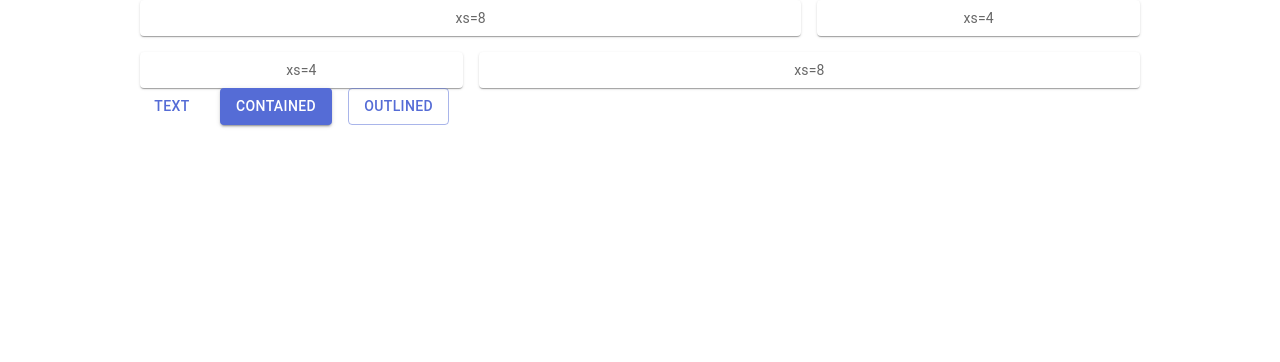
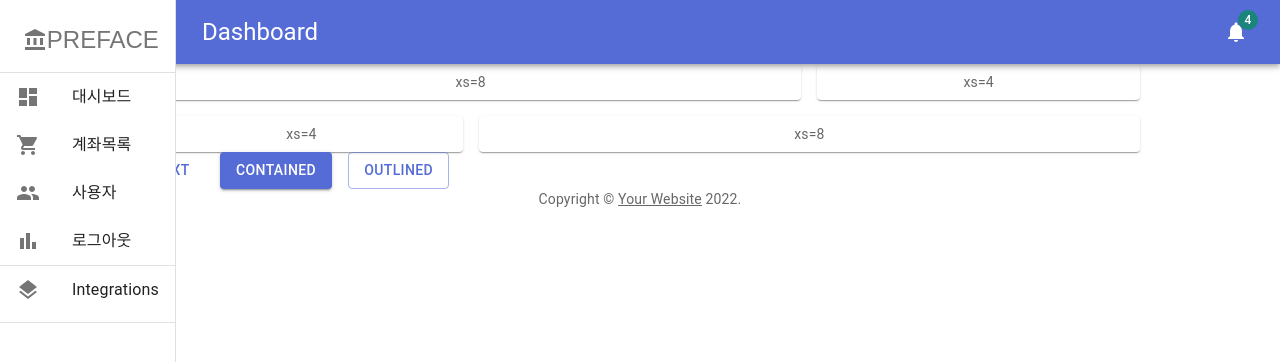
Before and after one commit to pre-on-boarding-fe-7team/pre-onboarding-assignment-week-4-1-team-7, a React (Create React App) app: page / in a window 1280 px wide. Shown: the top 362 px of the page. Built offline with nearby package versions, Linux system fonts and the light colour scheme.

Commit message:
Feat: 추가, Footer, Header, Sider

```diff
--- a/src/App.js
+++ b/src/App.js
@@ -3,14 +3,22 @@ import { ROUTE } from './common/utils/constant';
 import Main from './pages/Main/Main';
 import NotFound from './pages/NotFound/NotFound';
 import Accounts from './pages/Accounts/Accounts';
+import Header from './components/Header';
+import Sider from './components/Sider';
+import Footer from './components/Footer';
 
 function App() {
   return (
-    <Routes>
-      <Route path={ROUTE.MAIN} element={<Main />} />
-      <Route path={ROUTE.ACCOUNTS} element={<Accounts />} />
-      <Route path={ROUTE.NOT_FOUND} element={<NotFound />} />
-    </Routes>
+    <>
+      <Header />
+      <Sider />
+      <Routes>
+        <Route path={ROUTE.MAIN} element={<Main />} />
+        <Route path={ROUTE.ACCOUNTS} element={<Accounts />} />
+        <Route path={ROUTE.NOT_FOUND} element={<NotFound />} />
+      </Routes>
+      <Footer />
+    </>
   );
 }
 
--- /dev/null
+++ b/src/components/Footer.jsx
@@ -0,0 +1,17 @@
+import React from 'react';
+import Link from '@mui/material/Link';
+import Typography from '@mui/material/Typography';
+const Footer = () => {
+  return (
+    <Typography variant="body2" color="text.secondary" align="center">
+      {'Copyright © '}
+      <Link color="inherit" href="https://mui.com/">
+        Your Website
+      </Link>{' '}
+      {new Date().getFullYear()}
+      {'.'}
+    </Typography>
+  );
+};
+
+export default Footer;
--- /dev/null
+++ b/src/components/Header.jsx
@@ -0,0 +1,45 @@
+import React from 'react';
+import styled from '@emotion/styled';
+import Typography from '@mui/material/Typography';
+import IconButton from '@mui/material/IconButton';
+import Badge from '@mui/material/Badge';
+import Toolbar from '@mui/material/Toolbar';
+import MenuIcon from '@mui/icons-material/Menu';
+import AppBar from '@mui/material/AppBar';
+import NotificationsIcon from '@mui/icons-material/Notifications';
+const Header = () => {
+  return (
+    <AppBars position="sticky">
+      <Toolbar
+        sx={{
+          pr: '24px',
+        }}
+      >
+        <IconButton
+          edge="start"
+          color="inherit"
+          aria-label="open drawer"
+          sx={{
+            marginRight: '150px',
+          }}
+        >
+          <MenuIcon />
+        </IconButton>
+        <Typography component="h1" variant="h5" color="inherit" noWrap sx={{ flexGrow: 1 }}>
+          <div> Dashboard</div>
+        </Typography>
+        <IconButton color="inherit">
+          <Badge badgeContent={4} color="secondary">
+            <NotificationsIcon />
+          </Badge>
+        </IconButton>
+      </Toolbar>
+    </AppBars>
+  );
+};
+
+export default Header;
+
+const AppBars = styled(AppBar)`
+  position: sticky;
+`;
--- /dev/null
+++ b/src/components/Sider.jsx
@@ -0,0 +1,77 @@
+import ListItemButton from '@mui/material/ListItemButton';
+import ListItemIcon from '@mui/material/ListItemIcon';
+import ListItemText from '@mui/material/ListItemText';
+import DashboardIcon from '@mui/icons-material/Dashboard';
+import ShoppingCartIcon from '@mui/icons-material/ShoppingCart';
+import PeopleIcon from '@mui/icons-material/People';
+import BarChartIcon from '@mui/icons-material/BarChart';
+import LayersIcon from '@mui/icons-material/Layers';
+import Drawer from '@mui/material/Drawer';
+import styled from '@emotion/styled';
+import List from '@mui/material/List';
+import Toolbar from '@mui/material/Toolbar';
+import AccountBalanceIcon from '@mui/icons-material/AccountBalance';
+
+import Divider from '@mui/material/Divider';
+import IconButton from '@mui/material/IconButton';
+const Sider = () => {
+  return (
+    <SiderBar>
+      <Drawer variant="permanent">
+        <List component="nav">
+          <Toolbar
+            sx={{
+              display: 'flex',
+              alignItems: 'center',
+              justifyContent: 'flex-end',
+              px: [1],
+            }}
+          >
+            <IconButton>
+              <AccountBalanceIcon />
+              PREFACE
+            </IconButton>
+          </Toolbar>
+          <Divider />
+          <ListItemButton>
+            <ListItemIcon>
+              <DashboardIcon />
+            </ListItemIcon>
+            <ListItemText primary="대시보드" />
+          </ListItemButton>
+          <ListItemButton>
+            <ListItemIcon>
+              <ShoppingCartIcon />
+            </ListItemIcon>
+            <ListItemText primary="계좌목록" />
+          </ListItemButton>
+          <ListItemButton>
+            <ListItemIcon>
+              <PeopleIcon />
+            </ListItemIcon>
+            <ListItemText primary="사용자" />
+          </ListItemButton>
+          <ListItemButton>
+            <ListItemIcon>
+              <BarChartIcon />
+            </ListItemIcon>
+            <ListItemText primary="로그아웃" />
+          </ListItemButton>
+          <Divider />
+          <ListItemButton>
+            <ListItemIcon>
+              <LayersIcon />
+            </ListItemIcon>
+            <ListItemText primary="Integrations" />
+          </ListItemButton>
+
+          <Divider sx={{ my: 1 }} />
+        </List>
+      </Drawer>
+    </SiderBar>
+  );
+};
+
+export default Sider;
+
+const SiderBar = styled.div``;
```
